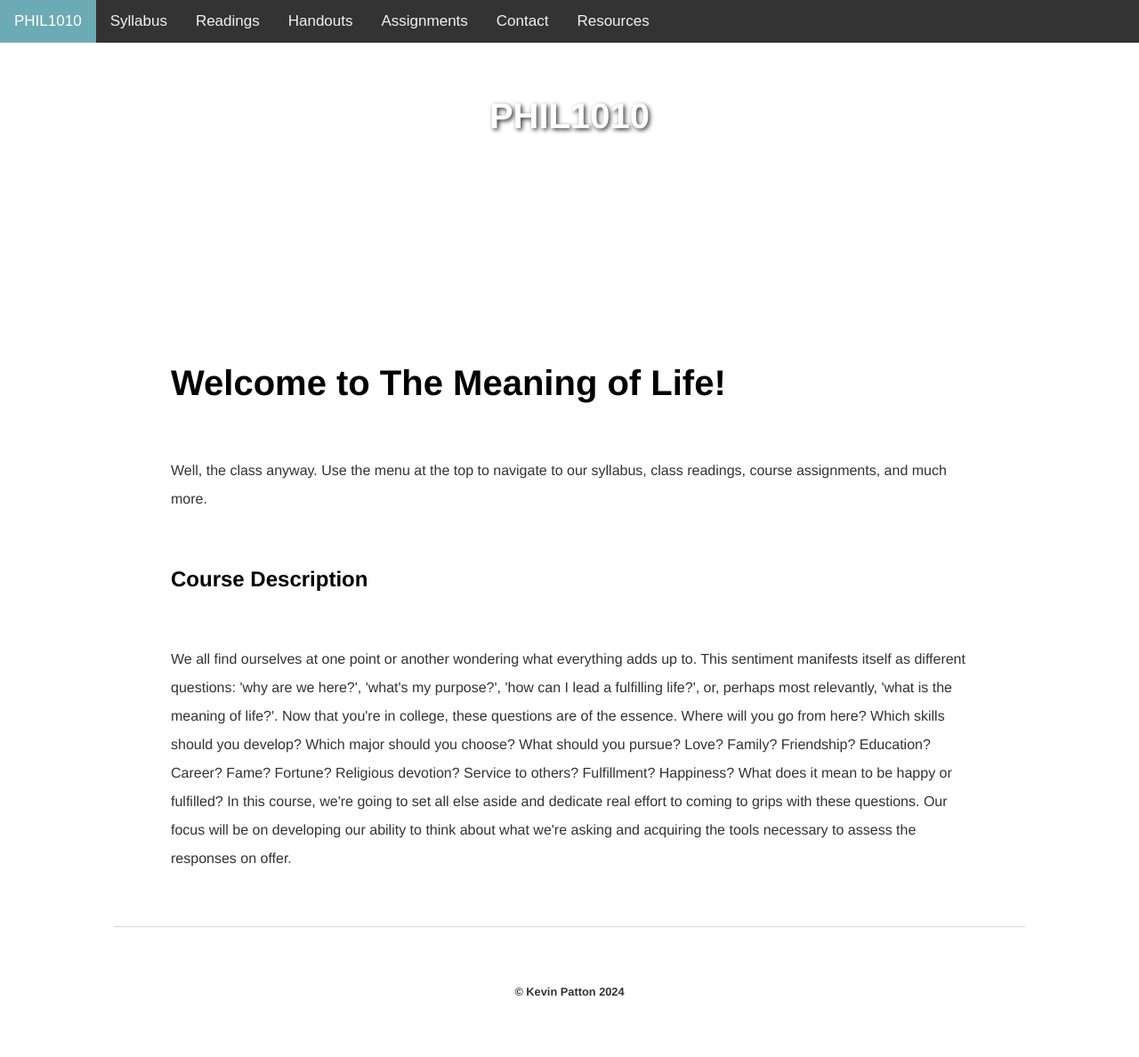
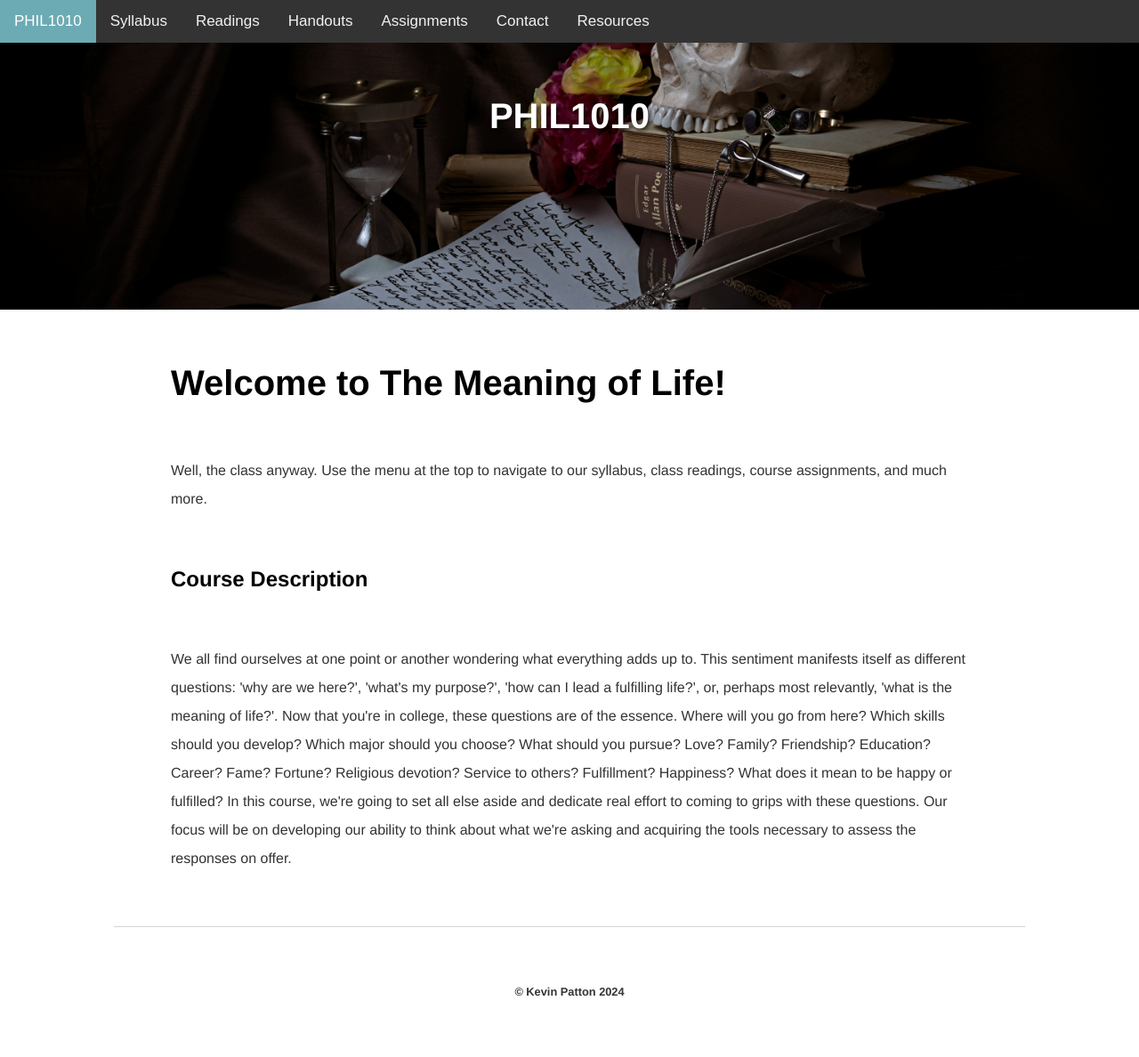
Before and after one commit to kevinjpatton/kevinjpatton.github.io, a Jekyll site: the page built from teaching/phil_1010/index.html, in a window 1280 px wide. Shown: the whole page at 89% size. Built offline with Jekyll 4.4.1, drawn with Linux system fonts in a browser that asks for light colours; Markdown is read by kramdown in place of the engine named in the settings.

Commit message:
Update test.css

```diff
--- a/css/test.css
+++ b/css/test.css
@@ -166,6 +166,14 @@ table, th, td {  /* This will apply the font to the entire table */
   background-image: url("/teaching/phil_3050/heroimage-3050-andrea-de-santis.jpg");
 }
 
+.phil_2030-page {
+  background-image: url("/teaching/phil_2030/heroimage-2030-kelly-sikkema.jpg");
+}
+
+.phil_1010-page {
+  background-image: url("/teaching/phil_1010/heroimage-1010-pablo-stanic.jpg");
+}
+
 .pastcourses-page {
   background-image: url("/teaching/pastcourses/heroimage-pastcourses-towfiqu-barbhuiya.jpg");
 }
```
